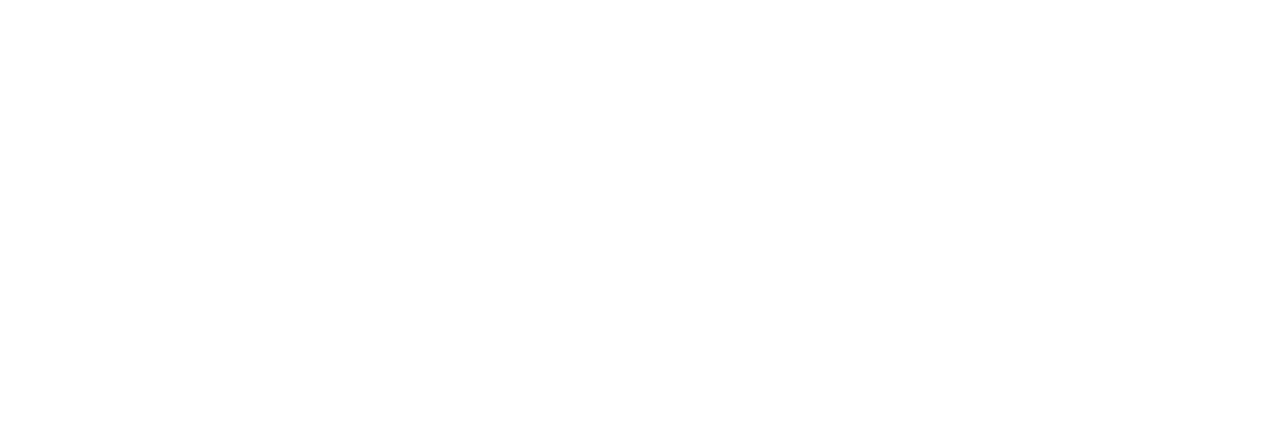
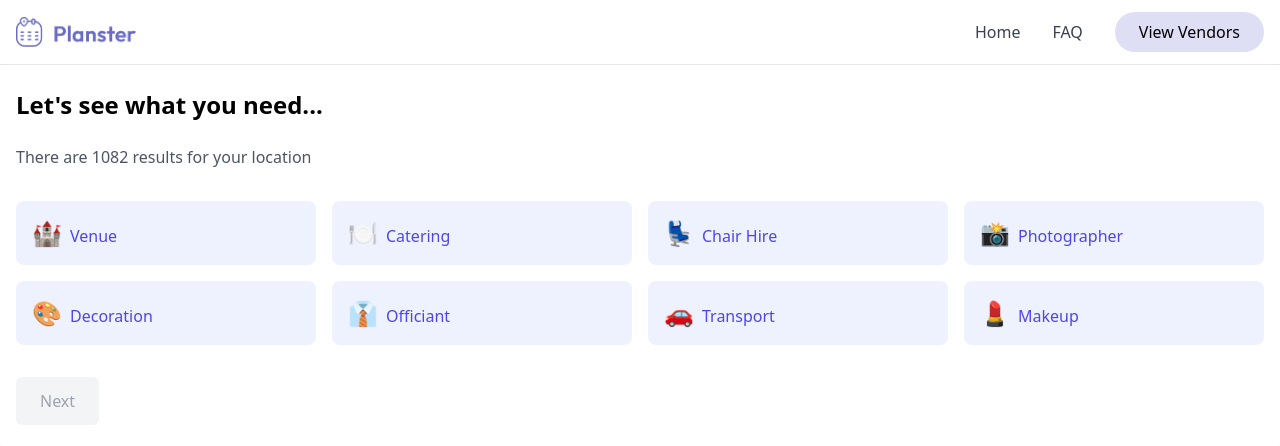
Before and after one commit to SeifEldin15/Planster, a React (Vite) app in the folder Frontend/: page /service-selection in a window 1280 px wide. Before the commit this address had no page. Shown: the top 446 px of the page. Built offline with nearby package versions, Linux system fonts and the light colour scheme.

Commit message:
new page and option before the results page and after the hero section

```diff
--- a/Frontend/src/App.jsx
+++ b/Frontend/src/App.jsx
@@ -1,4 +1,4 @@
-import { BrowserRouter, Routes, Route } from 'react-router-dom'
+import { BrowserRouter as Router, Routes, Route } from 'react-router-dom'
 import { useState } from 'react'
 import './App.css'
 import Home from './pages/Home/Home'
@@ -9,9 +9,11 @@
 import Wedding from './pages/Wedding/Wedding'
 import Results from './pages/Results/Results'
 import Favorites from './pages/Favorites/Favorites'
+import ServiceSelection from './pages/ServiceSelection/ServiceSelection'
+
 function App() {
   return (
-    <BrowserRouter>
+    <Router>
       <Routes>
         <Route path="/" element={<Home />} />
         <Route path="/results" element={<Results />} />
@@ -19,10 +21,11 @@
         <Route path="/login" element={<Login />} />
         <Route path="/business-onboarding" element={<BusinessOnboarding />} />
         <Route path="/event" element={<Event />} />
+        <Route path="/service-selection" element={<ServiceSelection />} />
         <Route path="/wedding" element={<Wedding />} />
         <Route path="/favorites" element={<Favorites />} />
       </Routes>
-    </BrowserRouter>
+    </Router>
   )
 }
 
--- a/Frontend/src/components/HeroSection/HeroSection.jsx
+++ b/Frontend/src/components/HeroSection/HeroSection.jsx
@@ -12,8 +12,8 @@
   const handleSearch = (e) => {
     e.preventDefault();
     if (searchValue.trim()) {
-      // Navigate to results page with search parameters
-      navigate(`/results?keyword=${encodeURIComponent(searchValue)}&category=Wedding venue`);
+      // Navigate to event page with pre-filled location
+      navigate(`/event?location=${encodeURIComponent(searchValue)}`);
     }
   };
 
--- a/Frontend/src/pages/Event/Event.jsx
+++ b/Frontend/src/pages/Event/Event.jsx
@@ -1,10 +1,27 @@
-import React, { useState } from 'react';
+import React, { useState, useRef, useEffect } from 'react';
 import { Search } from 'lucide-react';
+import { useNavigate } from 'react-router-dom';
 import Navbar from '../../components/Navbar/Navbar';
 
 const Event = () => {
+  const navigate = useNavigate();
   const [location, setLocation] = useState('');
   const [showDropdown, setShowDropdown] = useState(false);
+  const [selectedEventType, setSelectedEventType] = useState('party');
+  const dropdownRef = useRef(null);
+
+  useEffect(() => {
+    const handleClickOutside = (event) => {
+      if (dropdownRef.current && !dropdownRef.current.contains(event.target)) {
+        setShowDropdown(false);
+      }
+    };
+
+    document.addEventListener('mousedown', handleClickOutside);
+    return () => {
+      document.removeEventListener('mousedown', handleClickOutside);
+    };
+  }, []);
 
   const eventTypes = [
     { id: 'party', label: 'Party' },
@@ -20,10 +37,16 @@
     { id: 4, name: 'Sydney CBD Public Space, 22121' }
   ];
 
+  const handleNext = () => {
+    if (location.trim()) {
+      navigate(`/service-selection?location=${encodeURIComponent(location)}&category=${encodeURIComponent(selectedEventType)}`);
+    }
+  };
+
   return (
     <>
     <Navbar />
-    <div className=" py-6 bg-white rounded-lg shadow-sm max-w-[1300px] mx-auto ">
+    <div className="py-6 bg-white rounded-lg shadow-sm max-w-[1300px] mx-auto">
       <h1 className="text-2xl font-semibold mb-6">Create an event</h1>
 
       <div className="space-y-6">
@@ -35,10 +58,11 @@
             {eventTypes.map((type) => (
               <button
                 key={type.id}
-                className={`px-4 py-2 rounded-md ${
-                  type.id === 'party'
-                    ? 'bg-indigo-500 text-white'
-                    : 'bg-indigo-100 text-indigo-600 hover:bg-indigo-200'
+                onClick={() => setSelectedEventType(type.id)}
+                className={`px-4 py-2 rounded-md transition-colors ${
+                  type.id === selectedEventType
+                    ? 'bg-[var(--primary-color)] text-white hover:bg-[var(--hover-color)]'
+                    : 'bg-gray-100 text-gray-700 hover:bg-gray-200'
                 }`}
               >
                 {type.label}
@@ -51,7 +75,7 @@
           <label className="block text-sm font-medium mb-2">
             Where is it located in Australia?
           </label>
-          <div className="relative">
+          <div className="relative" ref={dropdownRef}>
             <div className="relative">
               <input
                 type="text"
@@ -89,7 +113,10 @@
           </p>
         </div>
 
-        <button className="flex items-center px-4 py-2 bg-indigo-100 text-indigo-600 rounded-md hover:bg-indigo-200">
+        <button
+          onClick={handleNext}
+          className="flex items-center px-4 py-2 bg-[var(--primary-color)] text-white rounded-md hover:bg-[var(--hover-color)] transition-colors"
+        >
           Next
           <svg className="ml-2 w-4 h-4" fill="none" stroke="currentColor" viewBox="0 0 24 24">
             <path strokeLinecap="round" strokeLinejoin="round" strokeWidth={2} d="M9 5l7 7-7 7" />
--- a/Frontend/src/pages/Results/Results.jsx
+++ b/Frontend/src/pages/Results/Results.jsx
@@ -87,11 +87,16 @@
   const [searchTerm, setSearchTerm] = useState(initialKeyword);
   const [selectedCategory, setSelectedCategory] = useState(initialCategory);
 
+  // Add services to the state
+  const initialServices = searchParams.get('services')?.split(',') || [];
+  const [selectedServices, setSelectedServices] = useState(initialServices);
+
   const fetchVenues = async (pageNum, keyword = '', category = 'Wedding venue') => {
     try {
       setLoading(true);
+      const servicesParam = selectedServices.length > 0 ? `&services=${selectedServices.join(',')}` : '';
       const response = await fetch(
-        `http://localhost:5000/api/venues?limit=${VENUES_PER_PAGE}&page=${pageNum}&keyword=${keyword}&category=${category}`, // Include category in the request
+        `http://localhost:5000/api/venues?limit=${VENUES_PER_PAGE}&page=${pageNum}&keyword=${keyword}&category=${category}${servicesParam}`,
         {
           credentials: 'include',
           headers: {
--- /dev/null
+++ b/Frontend/src/pages/ServiceSelection/ServiceSelection.jsx
@@ -0,0 +1,101 @@
+import React, { useState } from 'react';
+import { useNavigate, useSearchParams } from 'react-router-dom';
+import Navbar from '../../components/Navbar/Navbar';
+
+const ServiceSelection = () => {
+  const [searchParams] = useSearchParams();
+  const navigate = useNavigate();
+  const location = searchParams.get('location');
+  const eventType = searchParams.get('category');
+  const [selectedServices, setSelectedServices] = useState([]);
+
+  const services = {
+    party: [
+      { id: 'venue', label: 'Venue', icon: '🏰' },
+      { id: 'catering', label: 'Catering', icon: '🍽️' },
+      { id: 'entertainment', label: 'Entertainment', icon: '🎵' },
+      { id: 'decoration', label: 'Decoration', icon: '🎨' }
+    ],
+    wedding: [
+      { id: 'venue', label: 'Venue', icon: '🏰' },
+      { id: 'catering', label: 'Catering', icon: '🍽️' },
+      { id: 'chairHire', label: 'Chair Hire', icon: '💺' },
+      { id: 'photographer', label: 'Photographer', icon: '📸' },
+      { id: 'decoration', label: 'Decoration', icon: '🎨' },
+      { id: 'officiant', label: 'Officiant', icon: '👔' },
+      { id: 'transport', label: 'Transport', icon: '🚗' },
+      { id: 'makeup', label: 'Makeup', icon: '💄' }
+    ],
+    corporate: [
+      { id: 'venue', label: 'Venue', icon: '🏢' },
+      { id: 'catering', label: 'Catering', icon: '🍽️' },
+      { id: 'av-equipment', label: 'AV Equipment', icon: '🎥' },
+      { id: 'decoration', label: 'Decoration', icon: '🎨' }
+    ],
+    music: [
+      { id: 'venue', label: 'Venue', icon: '🏟️' },
+      { id: 'sound-system', label: 'Sound System', icon: '🔊' },
+      { id: 'lighting', label: 'Lighting', icon: '💡' },
+      { id: 'security', label: 'Security', icon: '👮' }
+    ]
+  };
+
+  const currentServices = services[eventType?.toLowerCase()] || services.wedding;
+
+  const toggleService = (serviceId) => {
+    setSelectedServices(prev =>
+      prev.includes(serviceId)
+        ? prev.filter(id => id !== serviceId)
+        : [...prev, serviceId]
+    );
+  };
+
+  const handleNext = () => {
+    if (selectedServices.length > 0) {
+      navigate(`/results?keyword=${encodeURIComponent(location)}&category=${encodeURIComponent(eventType)}&services=${encodeURIComponent(selectedServices.join(','))}`);
+    }
+  };
+
+  return (
+    <>
+      <Navbar />
+      <div className="py-6 bg-white rounded-lg shadow-sm max-w-[1300px] mx-auto px-4">
+        <h1 className="text-2xl font-semibold mb-6">Let's see what you need...</h1>
+        <p className="text-gray-600 mb-8">
+          There are 1082 results for your location
+        </p>
+
+        <div className="grid grid-cols-2 md:grid-cols-3 lg:grid-cols-4 gap-4 mb-8">
+          {currentServices.map((service) => (
+            <button
+              key={service.id}
+              onClick={() => toggleService(service.id)}
+              className={`p-4 rounded-lg text-left transition-all ${
+                selectedServices.includes(service.id)
+                  ? 'bg-indigo-500 text-white'
+                  : 'bg-indigo-50 text-indigo-600 hover:bg-indigo-100'
+              }`}
+            >
+              <span className="text-2xl mr-2">{service.icon}</span>
+              <span className="font-medium">{service.label}</span>
+            </button>
+          ))}
+        </div>
+
+        <button
+          onClick={handleNext}
+          disabled={selectedServices.length === 0}
+          className={`flex items-center px-6 py-3 rounded-md transition-all ${
+            selectedServices.length === 0
+              ? 'bg-gray-100 text-gray-400 cursor-not-allowed'
+              : 'bg-indigo-500 text-white hover:bg-indigo-600'
+          }`}
+        >
+          Next
+        </button>
+      </div>
+    </>
+  );
+};
+
+export default ServiceSelection;
```
